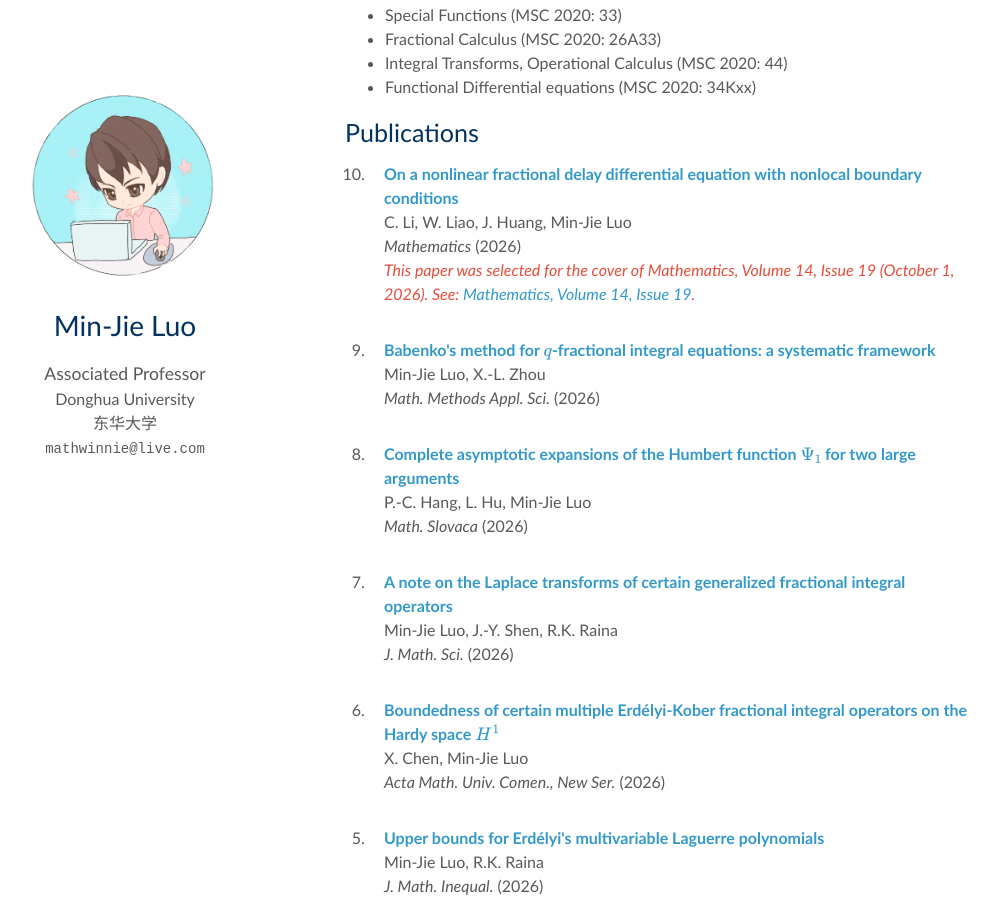
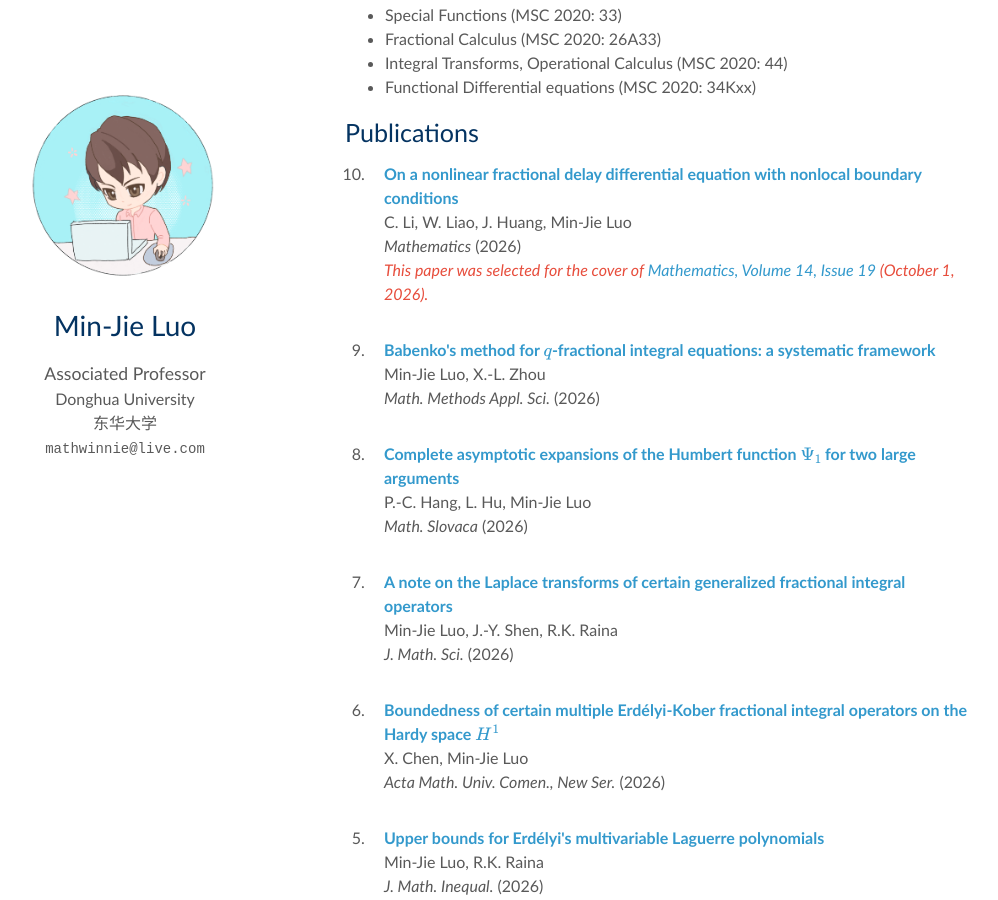
Before and after one commit to mathwinnie/mathwinnie.github.io, a Jekyll site: the page built from index.md, in a window 1280 px wide and 900 px high, scrolled down 540 px. Shown: the whole window, without its empty margins (95-1093 px from the left). Built offline with Jekyll 4.4.1, drawn with Linux system fonts in a browser that asks for light colours; a style sheet for code colours, icons or effects is not loaded; our own code applies the rules of GitHub Pages for plain Markdown files.

Commit message:
Update publications.yml

```diff
--- a/_data/publications.yml
+++ b/_data/publications.yml
@@ -5,7 +5,7 @@ main:
     journal: Mathematics
     year: 2026
     link: https://doi.org/10.3390/math14193610
-    notes: 'This paper was selected for the cover of Mathematics, Volume 14, Issue 19 (October 1, 2026). See: <a href="https://www.mdpi.com/2227-7390/14/19" target="_blank">Mathematics, Volume 14, Issue 19</a>.'
+    notes: 'This paper was selected for the cover of <a href="https://www.mdpi.com/2227-7390/14/19" target="_blank">Mathematics, Volume 14, Issue 19</a> (October 1, 2026).'
 
   - title: "Babenko's method for $q$-fractional integral equations: a systematic framework"
     authors: Min-Jie Luo, X.-L. Zhou
```
